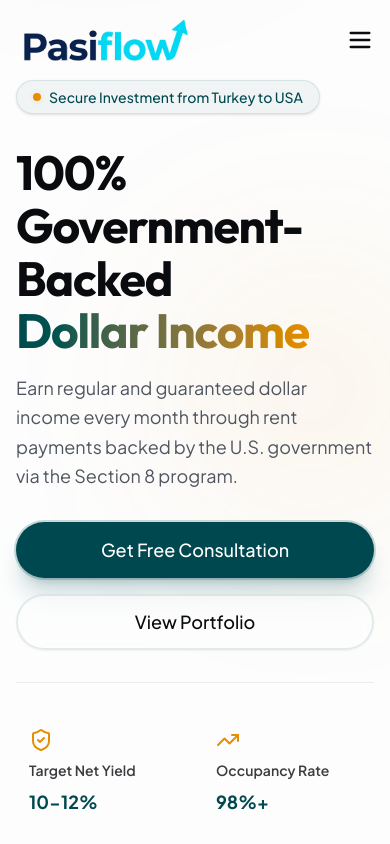
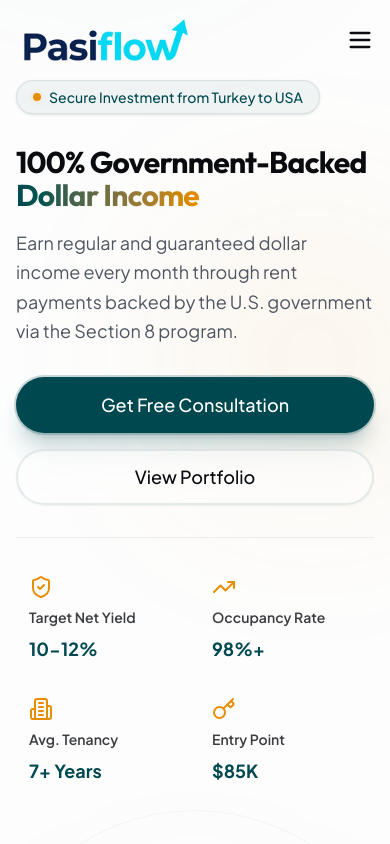
Before and after one commit to Bitcomethub/pasifflow-website, a Next.js app: page /en in a window 390 px wide. Shown: the top 844 px of the page. Built offline with nearby package versions, Linux system fonts and the light colour scheme.

Commit message:
Mobile optimization: smaller hero text, tighter spacing, responsive grids, smaller buttons on mobile

```diff
--- a/components/founders-section.tsx
+++ b/components/founders-section.tsx
@@ -55,7 +55,7 @@ export function FoundersSection() {
         </div>
 
         {/* Stats Row */}
-        <div className="grid grid-cols-3 gap-4 md:gap-8 max-w-2xl mx-auto mb-16">
+        <div className="grid grid-cols-1 sm:grid-cols-3 gap-3 sm:gap-8 max-w-2xl mx-auto mb-16">
           {stats.map((stat, i) => (
             <div key={i} className="text-center p-4 rounded-xl bg-muted/30 border border-border/30">
               <stat.icon className="h-6 w-6 text-accent mx-auto mb-2" />
--- a/components/hero-section.tsx
+++ b/components/hero-section.tsx
@@ -51,7 +51,7 @@ export function HeroSection() {
             </motion.div>
 
             <motion.div variants={item} className="space-y-4">
-              <h1 className="text-5xl sm:text-6xl md:text-7xl font-bold tracking-tight text-foreground text-balance leading-[1.1]">
+              <h1 className="text-3xl sm:text-5xl md:text-6xl lg:text-7xl font-bold tracking-tight text-foreground text-balance leading-[1.1]">
                 {t("title")} <br />
                 <span className="bg-gradient-to-r from-primary via-accent to-primary bg-clip-text text-transparent bg-[length:200%_auto] animate-gradient">
                   {t("titleAccent")}
@@ -80,7 +80,7 @@ export function HeroSection() {
               </Button>
             </motion.div>
 
-            <motion.div variants={item} className="grid grid-cols-2 md:grid-cols-4 gap-4 pt-8 border-t border-border/50">
+            <motion.div variants={item} className="grid grid-cols-2 md:grid-cols-4 gap-2 sm:gap-4 pt-6 sm:pt-8 border-t border-border/50">
               {[
                 { icon: ShieldCheck, label: "prop1Title", value: "stat1Value", valueKey: true },
                 { icon: TrendingUp, label: "prop2Title", value: "stat1Value", valueKey: true },
--- a/components/roi-calculator.tsx
+++ b/components/roi-calculator.tsx
@@ -172,7 +172,7 @@ export function RoiCalculator() {
                             <button
                                 key={years}
                                 onClick={() => setHoldingPeriod(years)}
-                                className={`px-4 py-2 rounded-lg border-2 transition-all text-sm font-bold ${holdingPeriod === years
+                                className={`px-3 py-1.5 sm:px-4 sm:py-2 rounded-lg border-2 transition-all text-xs sm:text-sm font-bold ${holdingPeriod === years
                                     ? "border-primary bg-primary text-primary-foreground"
                                     : "border-border hover:border-primary/50 hover:bg-muted"
                                     }`}
```
